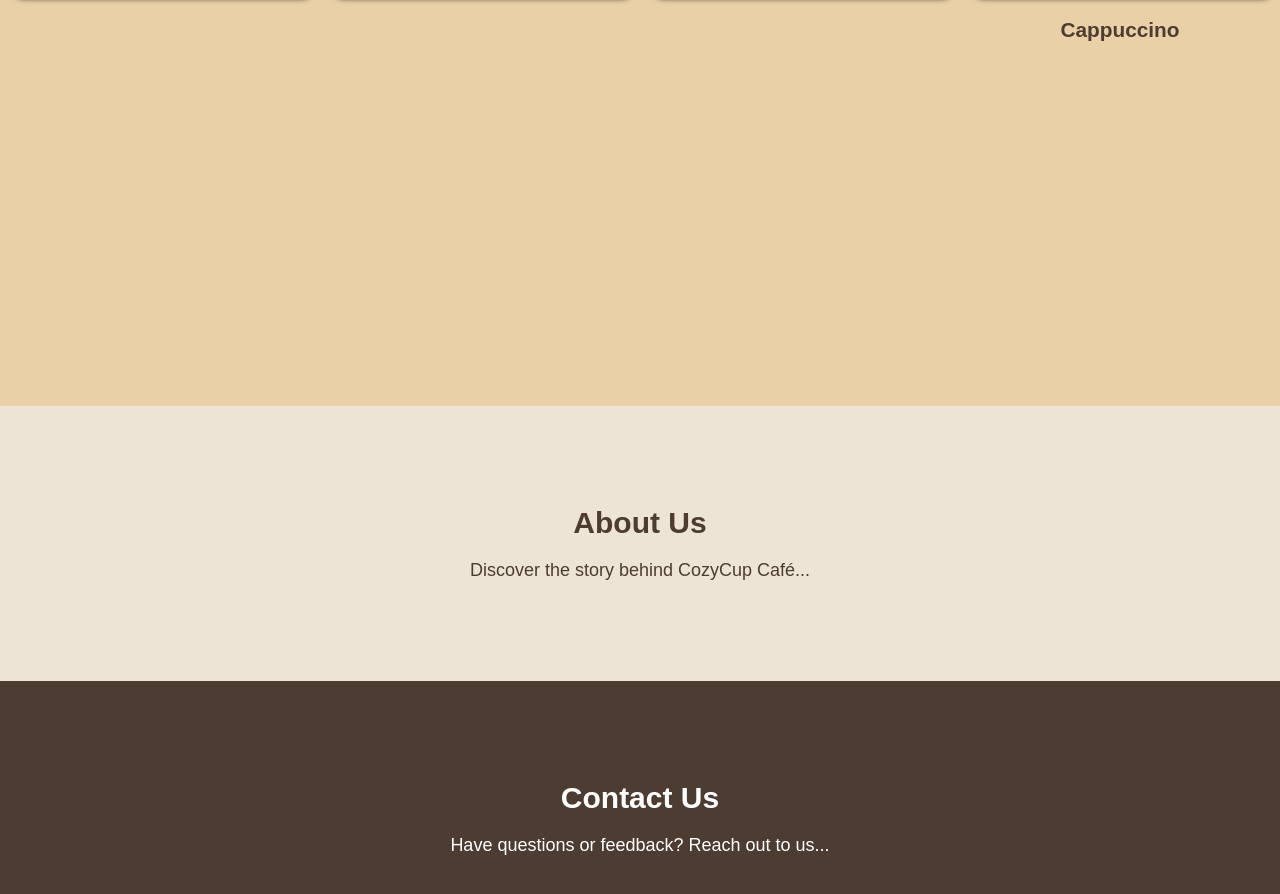
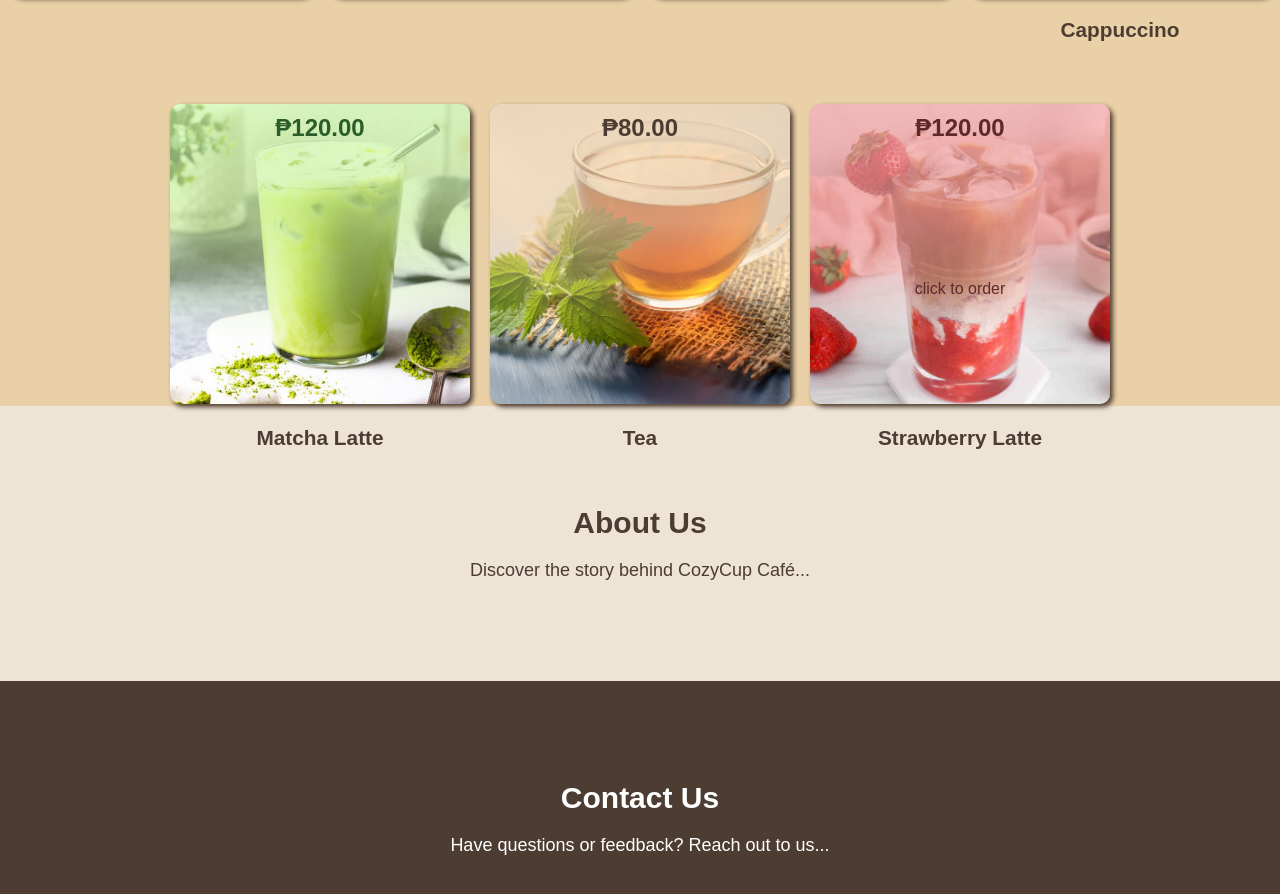
Before and after one commit to cabreraharry/COZYCUP_COFFEE_COLLAB, a plain HTML site: page index.html in a window 1280 px wide. Shown: the part 1686-2580 px from the top of the page. Drawn offline with Linux system fonts and the light colour scheme.

Commit message:
add other drinks in menu

```diff
--- a/index.html
+++ b/index.html
@@ -95,6 +95,45 @@
                     <br><br><p class="item_name">Cappuccino</p>
                 </div>
             </div>
+            <br><br><br><br><br><br>
+            <div class="item_group">
+
+                <div class="item" onclick="showOnClick('matcha_latte')">
+                    <img class="menu_img" src="img/menu/matcha_latte.jpg">
+                    <div class="item_label" style="color:#2a5d29 ; background-image: linear-gradient(rgba(205, 251, 173, 0.7), rgba(203, 241, 157, 0.65), rgba(234, 251, 173, 0));
+                    ;">
+                            <p class="price">₱120.00</p><br>
+                            <p class="description">Made from matcha powder and milk. Matcha is a finely ground, vibrant green tea powder made from shade-grown tea leaves <br><br>click to order</p>
+                    </div>
+                    <div class="option" id="matcha_latte" onclick="alertOrder('matcha_latte')" style="background-color: #2a5d2998; color: #c0ffb0">
+                        ORDER
+                    </div>
+                    <br><br><p class="item_name">Matcha Latte</p>
+                </div>
+                <div class="item" onclick="showOnClick('tea')">
+                    <img class="menu_img" src="img/menu/tea.jpg">
+                    <div class="item_label">
+                            <p class="price">₱80.00</p><br>
+                            <p class="description">Beverage made by steeping dried tea leaves or herbal blends in hot water. It has been enjoyed for centuries<br><br>click to order</p>
+                    </div>
+                    <div class="option" id="tea" onclick="alertOrder('matcha_latte')" style="background-color: #38220d98; color: #d1c09b">
+                        ORDER
+                    </div>
+                    <br><br><p class="item_name">Tea</p>
+                </div>
+                <div class="item" onclick="showOnClick('strawberry_latte')">
+                    <img class="menu_img" src="img/menu/starwberry_latte.jpg">
+                    <div class="item_label" style="color:#5d2929 ; background-image: linear-gradient(rgba(251, 173, 173, 0.7), rgba(241, 157, 157, 0.65), rgba(251, 173, 173, 0));
+                    ;">
+                            <p class="price">₱120.00</p><br>
+                            <p class="description"> Flavorful and colorful beverage that combines the essence of strawberries with the creamy texture of a traditional latte.</p> <br><br>click to order</p>
+                    </div>
+                    <div class="option" id="strawberry_latte" onclick="alertOrder('strawberry_latte')" style="background-color: #a0464698; color: #fdbebe">
+                        ORDER
+                    </div>
+                    <br><br><p class="item_name">Strawberry Latte</p>
+                </div>
+            </div>
         </div>
     </section>
 
```
Also changed, not shown: img/menu/matcha_latte.jpg (added), img/menu/starwberry_latte.jpg (added), img/menu/tea.jpg (added).
